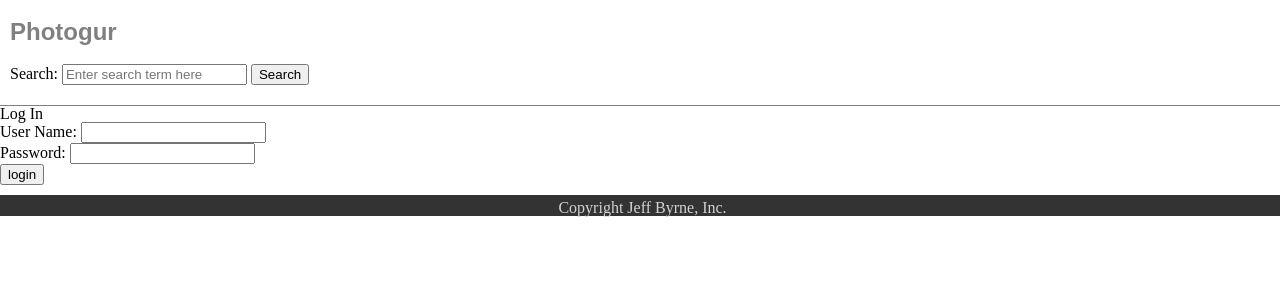
After one commit to jeffreybyrne/0301-assignment1-photogur, a Django app: page /login/ in a window 1280 px wide. The commit adds this page. Shown: the top 300 px of the page. Run offline with Django 3.2, Linux system fonts and the light colour scheme; some libraries are stand-ins or nearby versions.

Commit message:
added a login page

```diff
--- /dev/null
+++ b/photogur/forms.py
@@ -0,0 +1,6 @@
+from django.forms import CharField, PasswordInput, Form
+
+
+class LoginForm(Form):
+    username = CharField(label="User Name", max_length=64)
+    password = CharField(widget=PasswordInput())
--- /dev/null
+++ b/photogur/templates/login.html
@@ -0,0 +1,9 @@
+{% extends 'base.html' %}
+{% block content %}
+  <h2>Log In</h2>
+  <form action="{% url 'login' %}" method="post">
+    {% csrf_token %}
+    {{ form.as_p }}
+    <input type="submit" value="login">
+  </form>
+{% endblock %}
--- a/photogur/urls.py
+++ b/photogur/urls.py
@@ -15,12 +15,13 @@ Including another URLconf
 """
 from django.contrib import admin
 from django.urls import path
-from photogur.views import pictures_page, picture_show, picture_search, create_comment
+from photogur.views import pictures_page, picture_show, picture_search, create_comment, login_view
 
 urlpatterns = [
     path('admin/', admin.site.urls),
     path('pictures/', pictures_page),
     path('picture/<int:id>', picture_show, name='picture_details'),
     path('search', picture_search, name='picture_search'),
-    path('comments/new', create_comment, name='create_comment')
+    path('comments/new', create_comment, name='create_comment'),
+    path('login/', login_view, name='login'),
 ]
--- a/photogur/views.py
+++ b/photogur/views.py
@@ -1,6 +1,7 @@
 from django.http import HttpResponse, HttpResponseRedirect
 from django.shortcuts import render
 from photogur.models import Picture, Comment
+from photogur.forms import LoginForm
 # import ipdb
 # import pry
 
@@ -40,3 +41,10 @@ def create_comment(request):
                                          message=comment_message,
                                          picture=comment_picture)
     return HttpResponseRedirect('/picture/' + request.POST['picture'])
+
+
+def login_view(request):
+    form = LoginForm()
+    context = {'form': form}
+    response = render(request, 'login.html', context)
+    return HttpResponse(response)
```
Also changed, not shown: photogur/templates/picture.html (indentation only).
